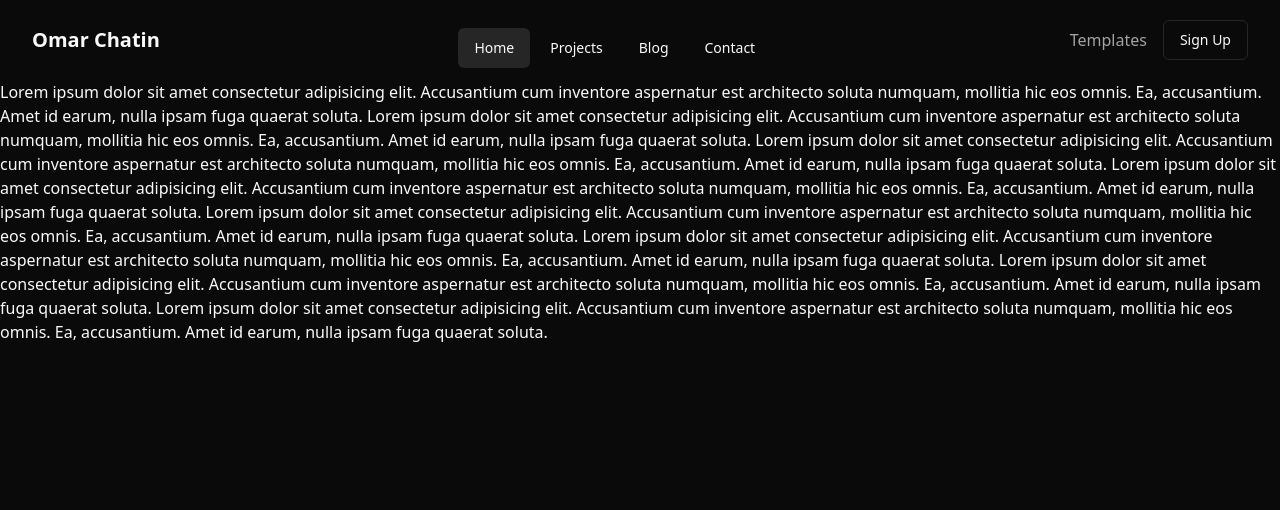
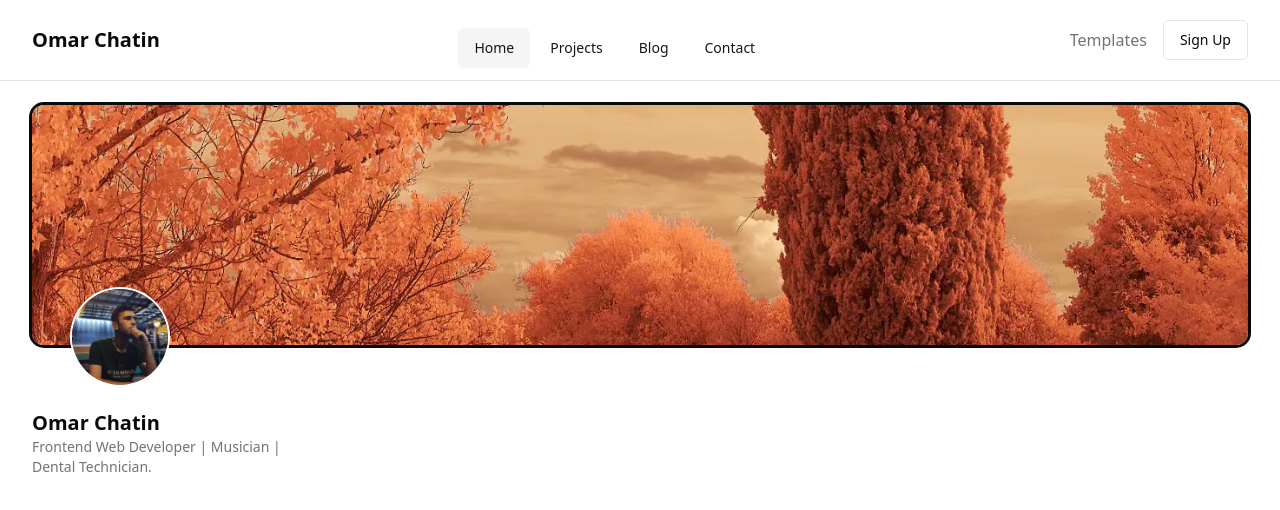
Before and after one commit to omer-os/my-portfolio, a Next.js app: page / in a window 1280 px wide. Shown: the top 510 px of the page. Built offline with nearby package versions, Linux system fonts and the light colour scheme; no server answers.

Commit message:
workin on home hero section component

```diff
--- a/src/app/layout.tsx
+++ b/src/app/layout.tsx
@@ -17,11 +17,15 @@ export default function RootLayout({
 }) {
   return (
     <SessionProvider>
-      <html lang="en" className={`${GeistSans.variable}`}>
+      <html
+        lang="en"
+        suppressHydrationWarning
+        className={`${GeistSans.variable}`}
+      >
         <body>
           <ThemeProvider
             attribute="class"
-            defaultTheme="dark"
+            defaultTheme="system"
             enableSystem
             disableTransitionOnChange
           >
--- a/src/app/page.tsx
+++ b/src/app/page.tsx
@@ -1,32 +1,10 @@
 import Link from "next/link";
+import HomeHeroSection from "~/components/custom/sections/home-hero-section";
 
 export default function HomePage() {
   return (
-    <div>
-      Lorem ipsum dolor sit amet consectetur adipisicing elit. Accusantium cum
-      inventore aspernatur est architecto soluta numquam, mollitia hic eos
-      omnis. Ea, accusantium. Amet id earum, nulla ipsam fuga quaerat soluta.
-      Lorem ipsum dolor sit amet consectetur adipisicing elit. Accusantium cum
-      inventore aspernatur est architecto soluta numquam, mollitia hic eos
-      omnis. Ea, accusantium. Amet id earum, nulla ipsam fuga quaerat soluta.
-      Lorem ipsum dolor sit amet consectetur adipisicing elit. Accusantium cum
-      inventore aspernatur est architecto soluta numquam, mollitia hic eos
-      omnis. Ea, accusantium. Amet id earum, nulla ipsam fuga quaerat soluta.
-      Lorem ipsum dolor sit amet consectetur adipisicing elit. Accusantium cum
-      inventore aspernatur est architecto soluta numquam, mollitia hic eos
-      omnis. Ea, accusantium. Amet id earum, nulla ipsam fuga quaerat soluta.
-      Lorem ipsum dolor sit amet consectetur adipisicing elit. Accusantium cum
-      inventore aspernatur est architecto soluta numquam, mollitia hic eos
-      omnis. Ea, accusantium. Amet id earum, nulla ipsam fuga quaerat soluta.
-      Lorem ipsum dolor sit amet consectetur adipisicing elit. Accusantium cum
-      inventore aspernatur est architecto soluta numquam, mollitia hic eos
-      omnis. Ea, accusantium. Amet id earum, nulla ipsam fuga quaerat soluta.
-      Lorem ipsum dolor sit amet consectetur adipisicing elit. Accusantium cum
-      inventore aspernatur est architecto soluta numquam, mollitia hic eos
-      omnis. Ea, accusantium. Amet id earum, nulla ipsam fuga quaerat soluta.
-      Lorem ipsum dolor sit amet consectetur adipisicing elit. Accusantium cum
-      inventore aspernatur est architecto soluta numquam, mollitia hic eos
-      omnis. Ea, accusantium. Amet id earum, nulla ipsam fuga quaerat soluta.
+    <div className="container">
+      <HomeHeroSection />
     </div>
   );
 }
--- a/src/components/custom/navbars/main-navbar.tsx
+++ b/src/components/custom/navbars/main-navbar.tsx
@@ -16,7 +16,7 @@ export default function MainNavbar() {
   const [isSidebarOpen, setIsSidebarOpen] = useAtom(SidebarAtom);
   const { data } = useSession();
   return (
-    <nav className="sticky left-0 top-0 z-50">
+    <nav className="sticky left-0 top-0 z-50 border-b">
       <div className="container flex items-center justify-between py-3">
         <div className="logo text-xl font-bold">Omar Chatin</div>
 
--- /dev/null
+++ b/src/components/custom/sections/home-hero-section.tsx
@@ -0,0 +1,39 @@
+import Image from "next/image";
+import React from "react";
+
+export default function HomeHeroSection() {
+  return (
+    <div>
+      <div className="relative mt-6 flex h-[13em] w-full items-end rounded-xl bg-secondary/50 pb-10 outline transition-all sm:h-[15em]">
+        <Image
+          src="/images/hero.webp"
+          alt="hero page image"
+          className="rounded-xl object-cover"
+          fill
+          priority
+        />
+        <div className="relative -bottom-20 left-5 h-[5em] w-[5em] rounded-full ring-2 ring-white transition-all  sm:left-10 sm:h-[6em] sm:w-[6em]">
+          <Image
+            src="/images/profile-img.webp"
+            alt="profile image"
+            className="rounded-full"
+            fill
+            priority
+            sizes="100%"
+          />
+        </div>
+      </div>
+
+      <div className="mt-16 flex flex-col">
+        <div className="flex items-start justify-between">
+          <h1 className="text-xl font-bold">Omar Chatin</h1>
+
+          <div className="flex gap-2"></div>
+        </div>
+        <p className="max-w-[20em] text-sm text-muted-foreground">
+          Frontend Web Developer | Musician | Dental Technician.
+        </p>
+      </div>
+    </div>
+  );
+}
```
Also changed, not shown: public/images/profile-img.webp (added).
